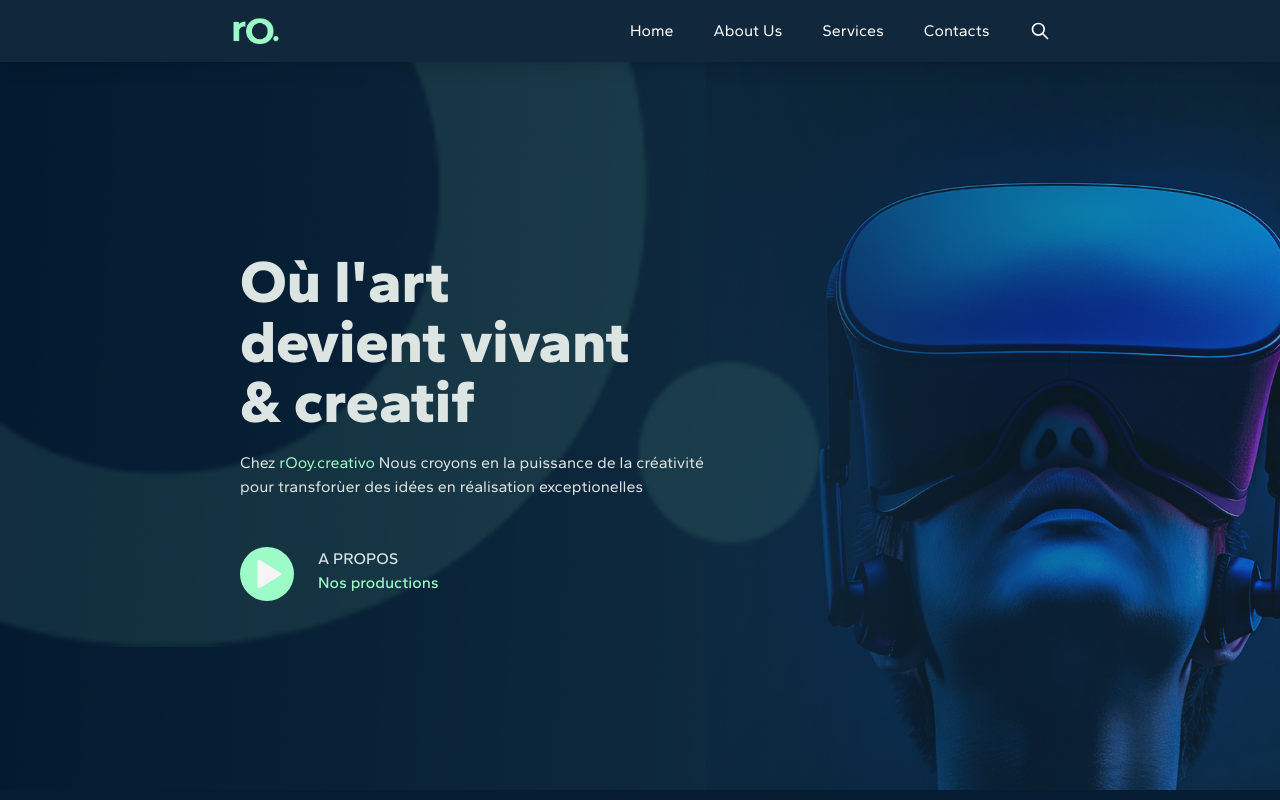
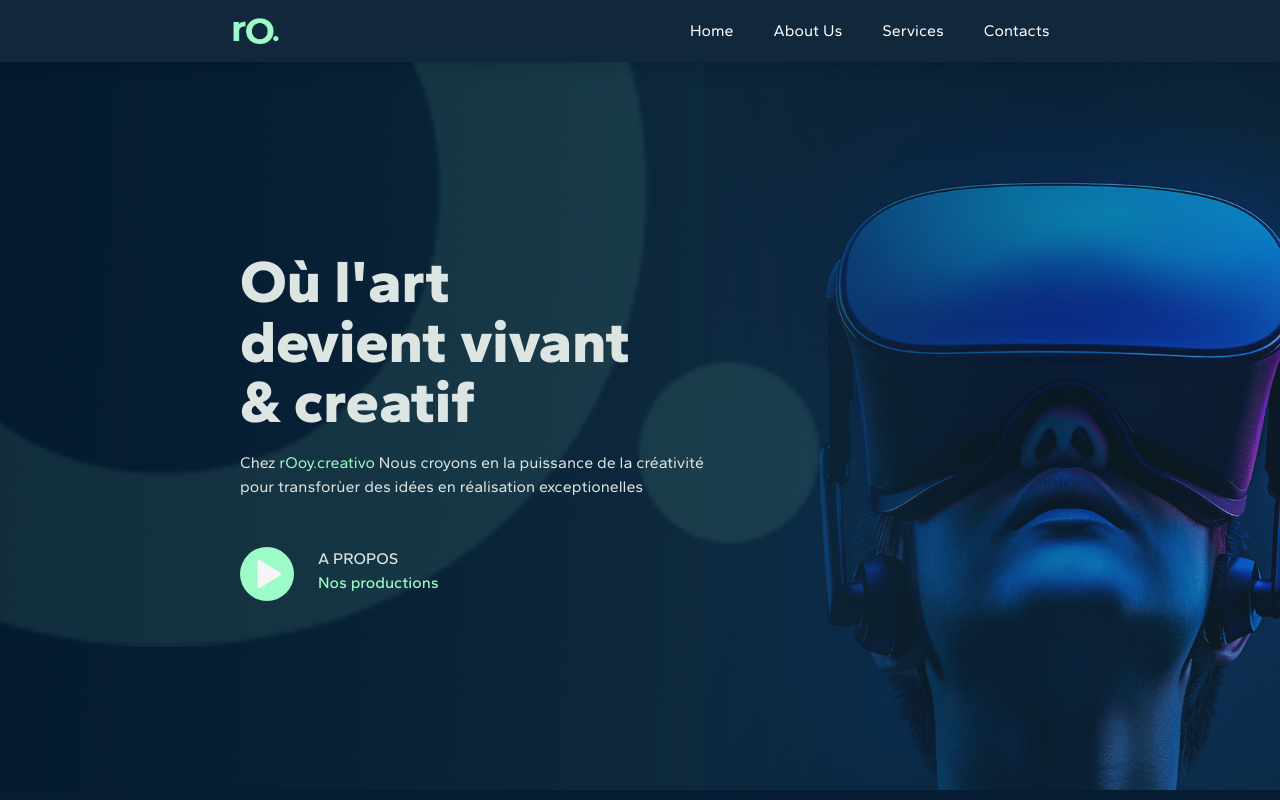
Before and after one commit to romeokany187/forRooy, a Next.js app: page / in a window 1280 px wide. Shown: the top 800 px of the page. Built offline with nearby package versions, Linux system fonts and the light colour scheme.

Commit message:
rechange

```diff
--- a/components/Navbar.jsx
+++ b/components/Navbar.jsx
@@ -12,9 +12,6 @@ const NavBar = (
         <Link href="/"><div className="text-white text-[1rem] cursor-pointer">About Us</div></Link>
         <Link href="/"><div className="text-white text-[1rem] cursor-pointer">Services</div></Link>
         <Link href="/"><div className="text-white text-[1rem] cursor-pointer">Contacts</div></Link>
-        <Link href="/"><div className="text-white text-[1rem] cursor-pointer"><svg xmlns="http://www.w3.org/2000/svg" className="h-5 w-5"
-          fill="none" viewBox="0 0 24 24" stroke="currentColor"><path strokeLinecap="round"
-            strokeLinejoin="round" strokeWidth="2" d="M21 21l-6-6m2-5a7 7 0 11-14 0 7 7 0 0114 0z" /></svg></div></Link>
       </div>
     </div>
   )
```
